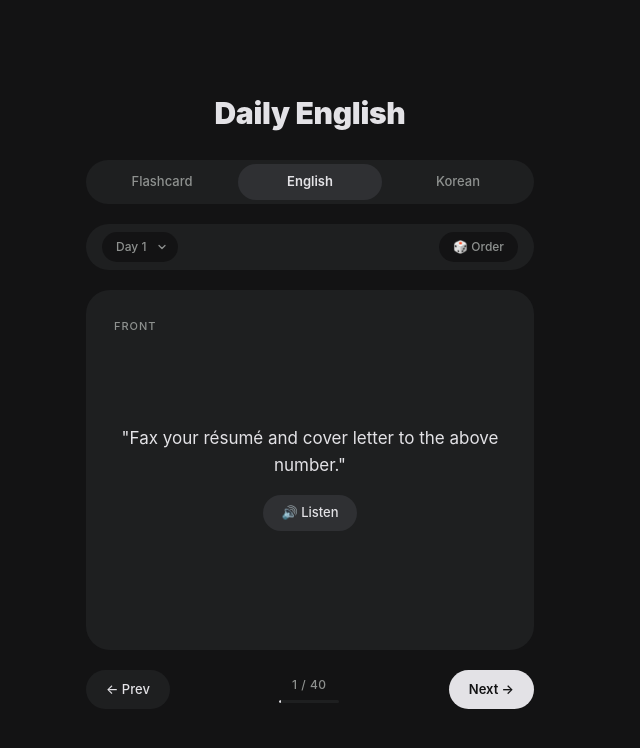
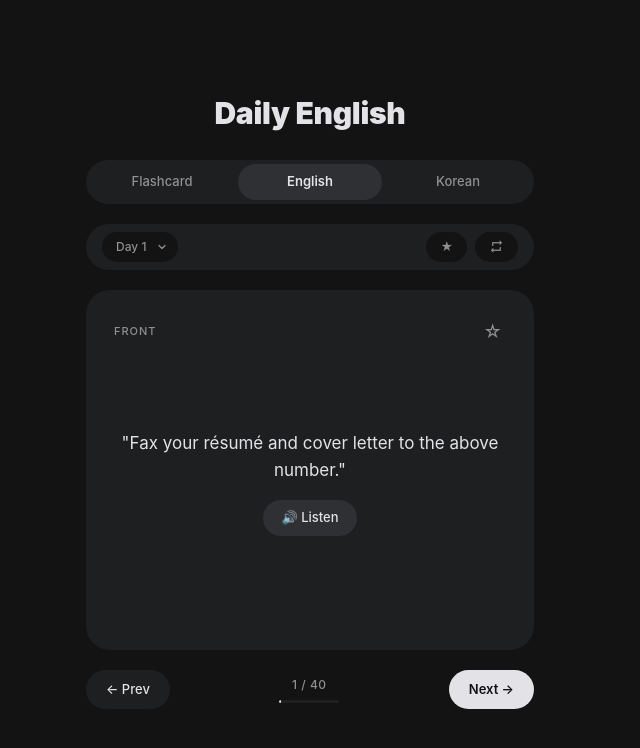
Before and after one commit to gwoocode/daily-english, a Next.js app: page / in a window 1280 px wide. Shown: the top 748 px of the page, without its empty margins (330-970 px from the left). Built offline with nearby package versions, Linux system fonts and the light colour scheme.

Commit message:
feat: add bookmark filter and update shuffle icon UI

```diff
--- a/src/app/globals.css
+++ b/src/app/globals.css
@@ -1,3 +1,4 @@
+@import url('https://fonts.googleapis.com/icon?family=Material+Icons');
 @import "tailwindcss";
 
 /* Google Gemini 테마 변수 정의 */
@@ -386,3 +387,33 @@ body {
   transition: width 0.3s cubic-bezier(0.2, 0, 0, 1);
   border-radius: var(--radius-pill);
 }
+
+
+/* ------------------------ */
+/* 셔플 아이콘 */
+/* ------------------------ */
+
+/* 옵션 바 우측 버튼 그룹 통일 */
+.options-button-group {
+  display: flex;
+  gap: 8px;
+}
+
+/* 셔플 / 반복 버튼 공통 스타일 및 플렉스 정렬 */
+.shuffle-button {
+  display: inline-flex;
+  align-items: center;
+  justify-content: center;
+}
+
+/* 북마크 활성화 상태 스타일 */
+.bookmark-filter-button.active {
+  border-color: #ffd700;
+  color: #ffd700;
+}
+
+/* 머티리얼 아이콘 텍스트 드래그 방지 및 규격 */
+.shuffle-button .material-icons {
+  font-size: 15px;
+  user-select: none;
+}
--- a/src/components/Flashcard.jsx
+++ b/src/components/Flashcard.jsx
@@ -2,7 +2,7 @@
 
 import { useState, useEffect } from 'react';
 
-export default function Flashcard({ type, item }) {
+export default function Flashcard({ type, item, isBookmarked, toggleBookmark }) {
   const [isFlipped, setIsFlipped] = useState(false);
   const [isSpeaking, setIsSpeaking] = useState(false);
 
@@ -28,6 +28,11 @@ export default function Flashcard({ type, item }) {
     }
   };
 
+  const handleBookmarkClick = (e) => {
+    e.stopPropagation(); // 카드 뒤집힘 방지
+    toggleBookmark(item.id);
+  };
+
   const firstExample = examplesList[0] || { eng: '', kor: '' };
 
   return (
@@ -36,7 +41,25 @@ export default function Flashcard({ type, item }) {
 
         {/* 앞면 */}
         <div className="card-front">
-          <div className="badge-label">FRONT</div>
+          <div style={{ display: 'flex', justifyContent: 'space-between', alignItems: 'center', width: '100%' }}>
+            <span className="badge-label">FRONT</span>
+            <button
+              onClick={handleBookmarkClick}
+              style={{
+                background: 'none',
+                border: 'none',
+                cursor: 'pointer',
+                fontSize: '18px',
+                color: isBookmarked ? '#ffd700' : '#8e918f',
+                padding: '0 4px',
+                transition: 'transform 0.1s ease'
+              }}
+              title="북마크 토글"
+            >
+              {isBookmarked ? '★' : '☆'}
+            </button>
+          </div>
+
           <div className="card-content-center">
             {type === 'shadowing' && (
               <>
@@ -67,7 +90,23 @@ export default function Flashcard({ type, item }) {
 
         {/* 뒷면 */}
         <div className="card-back">
-          <div className="badge-label">ANSWER & DETAILS</div>
+          <div style={{ display: 'flex', justifyContent: 'space-between', alignItems: 'center', width: '100%' }}>
+            <span className="badge-label">ANSWER & DETAILS</span>
+            <button
+              onClick={handleBookmarkClick}
+              style={{
+                background: 'none',
+                border: 'none',
+                cursor: 'pointer',
+                fontSize: '18px',
+                color: isBookmarked ? '#ffd700' : '#8e918f',
+                padding: '0 4px'
+              }}
+            >
+              {isBookmarked ? '★' : '☆'}
+            </button>
+          </div>
+
           <div className="card-content-center">
             {type === 'shadowing' && (
               <p className="text-body">{firstExample.kor}</p>
--- a/src/components/MainView.jsx
+++ b/src/components/MainView.jsx
@@ -2,13 +2,17 @@
 
 import { useState, useMemo, useEffect } from 'react';
 import Flashcard from './Flashcard';
+import { useBookmarks } from '../hooks/useBookmarks';
 
 export default function MainView({ allCards }) {
   const [activeTab, setActiveTab] = useState('shadowing');
   const [selectedDay, setSelectedDay] = useState(1);
   const [currentIndex, setCurrentIndex] = useState(0);
   const [isRandom, setIsRandom] = useState(false);
+  const [showOnlyBookmarks, setShowOnlyBookmarks] = useState(false);
   const [shuffledList, setShuffledList] = useState([]);
+
+  const { bookmarks, toggleBookmark, isBookmarked } = useBookmarks();
 
   // 전체 Day 수 계산
   const totalDays = useMemo(() => {
@@ -16,13 +20,20 @@ export default function MainView({ allCards }) {
     return Math.max(...allCards.map((item) => item.day || 1));
   }, [allCards]);
 
-  // 선택된 단일 Day 카드 필터링
+  // 선택된 Day 카드 및 북마크 필터링
   const filteredList = useMemo(() => {
     if (!allCards) return [];
+
+    // 북마크 전용 모드
+    if (showOnlyBookmarks) {
+      return allCards.filter((item) => bookmarks.includes(item.id));
+    }
+
+    // 일반 Day 선택 모드
     return allCards.filter((item) => item.day === selectedDay);
-  }, [allCards, selectedDay]);
+  }, [allCards, selectedDay, showOnlyBookmarks]);
 
-  // 랜덤 셔플 및 인덱스 초기화
+  // Day, 필터 모드, 셔플 모드가 변경될 때만 리스트 재구성 및 인덱스 초기화
   useEffect(() => {
     if (isRandom) {
       const listCopy = [...filteredList];
@@ -35,7 +46,7 @@ export default function MainView({ allCards }) {
       setShuffledList(filteredList);
     }
     setCurrentIndex(0);
-  }, [filteredList, isRandom]);
+  }, [selectedDay, showOnlyBookmarks, isRandom]);
 
   const currentItem = shuffledList[currentIndex];
 
@@ -75,7 +86,7 @@ export default function MainView({ allCards }) {
         </button>
       </div>
 
-      {/* 상단 옵션 바 (Day 단일 선택) */}
+      {/* 상단 옵션 바 */}
       <div className="options-bar">
         <div className="day-select-group">
           <select
@@ -91,12 +102,25 @@ export default function MainView({ allCards }) {
           </select>
         </div>
 
-        <button
-          onClick={() => setIsRandom(!isRandom)}
-          className={`shuffle-button ${isRandom ? 'active' : ''}`}
-        >
-          🎲 {isRandom ? 'Random' : 'Order'}
-        </button>
+        <div className="options-button-group">
+          {/* 북마크 모드 필터 버튼 */}
+          <button
+            onClick={() => setShowOnlyBookmarks(!showOnlyBookmarks)}
+            className={`shuffle-button bookmark-filter-button ${showOnlyBookmarks ? 'active' : ''}`}
+          >
+            ★
+          </button>
+
+          {/* 랜덤/순서 버튼 */}
+          <button
+            onClick={() => setIsRandom(!isRandom)}
+            className={`shuffle-button ${isRandom ? 'active' : ''}`}
+          >
+            <span className="material-icons">
+              {isRandom ? 'shuffle' : 'repeat'}
+            </span>
+          </button>
+        </div>
       </div>
 
       {/* 카드 콘텐츠 및 하단 컨트롤 */}
@@ -106,9 +130,11 @@ export default function MainView({ allCards }) {
             key={`${activeTab}-${currentItem.id}-${isRandom}`}
             type={activeTab}
             item={currentItem}
+            isBookmarked={isBookmarked(currentItem.id)}
+            toggleBookmark={toggleBookmark}
           />
 
-          {/* 하단 내비게이션 (카운터 하단에 미니 프로그레스 바 매립) */}
+          {/* 하단 내비게이션 */}
           <div className="bottom-nav">
             <button onClick={handlePrev} className="nav-button">
               ← Prev
@@ -134,8 +160,10 @@ export default function MainView({ allCards }) {
           </div>
         </>
       ) : (
-        <p style={{ textAlign: 'center', color: 'var(--text-muted)', padding: '40px 0' }}>
-          데이터가 존재하지 않습니다.
+        <p className="no-data-text">
+          {showOnlyBookmarks
+            ? '북마크된 단어가 없습니다. 카드의 ★을 눌러 등록해보세요!'
+            : '데이터가 존재하지 않습니다.'}
         </p>
       )}
     </div>
--- /dev/null
+++ b/src/hooks/useBookmarks.js
@@ -0,0 +1,33 @@
+'use client';
+
+import { useState, useEffect } from 'react';
+
+export function useBookmarks() {
+  const [bookmarks, setBookmarks] = useState([]);
+
+  useEffect(() => {
+    const saved = localStorage.getItem('gwooeng_bookmarks');
+    if (saved) {
+      try {
+        setBookmarks(JSON.parse(saved));
+      } catch (e) {
+        console.error('Failed to load bookmarks', e);
+      }
+    }
+  }, []);
+
+  const toggleBookmark = (id) => {
+    setBookmarks((prev) => {
+      const next = prev.includes(id)
+        ? prev.filter((item) => item !== id)
+        : [...prev, id];
+
+      localStorage.setItem('gwooeng_bookmarks', JSON.stringify(next));
+      return next;
+    });
+  };
+
+  const isBookmarked = (id) => bookmarks.includes(id);
+
+  return { bookmarks, toggleBookmark, isBookmarked };
+}
```
